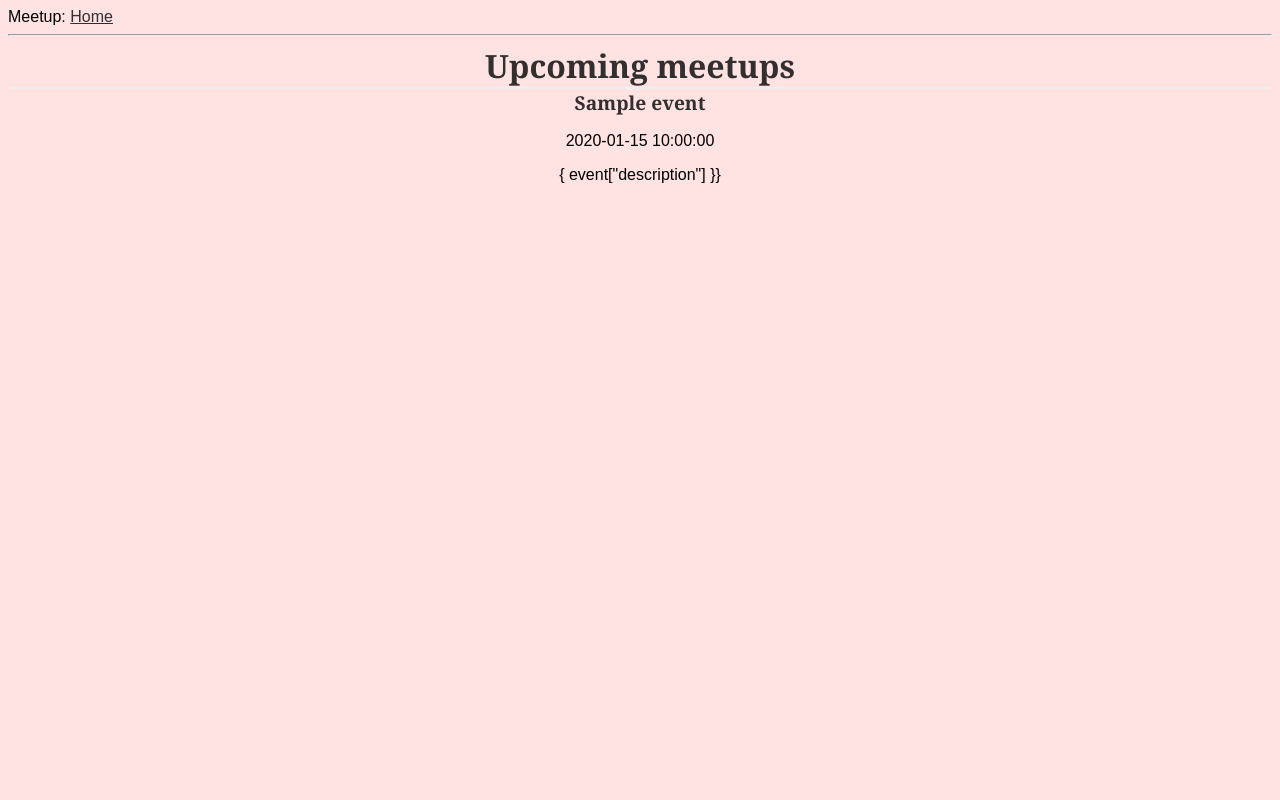
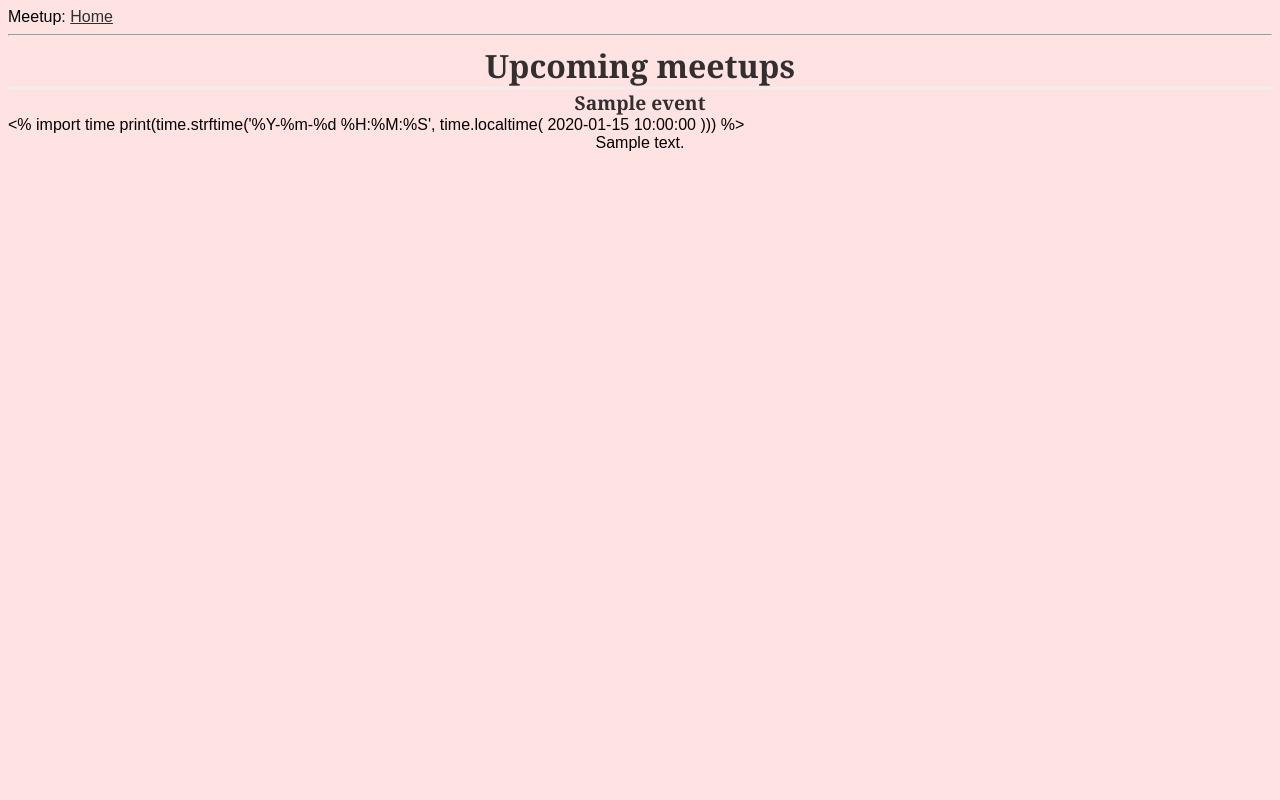
Before and after one commit to malancas/Meetup-api-experimentation, a Flask app: template app/templates/results.html in a window 1280 px wide. Run offline with Flask 2, Linux system fonts and the light colour scheme; the template is opened without the code that fills it: most values are stand-ins (such as "Sample title", 1, 10 or a date in 2020).

Commit message:
Updated display in results.html

```diff
--- a/app/templates/results.html
+++ b/app/templates/results.html
@@ -5,7 +5,12 @@
   <div><center><h1>Upcoming meetups</h1></center></div>
   {% for event in events %}
     <center><h2>{{ event["name"] }}</h2></center>
-    <center><p>{{ event["time"] }}</p></center>
-    <center><p>{ event["description"] }}</p></center>
+    <% import time
+       print(time.strftime('%Y-%m-%d %H:%M:%S', time.localtime( {{ event["time"] }} )))
+    %>
+    {% if "venue" in event %}
+      <center><p>Hosted at {{ event["venue"]["name"] }}</p></center>
+    {% endif %}
+    <center>{{ event["description"] }}</center><br>
   {% endfor %}
 {% endblock %}
```
